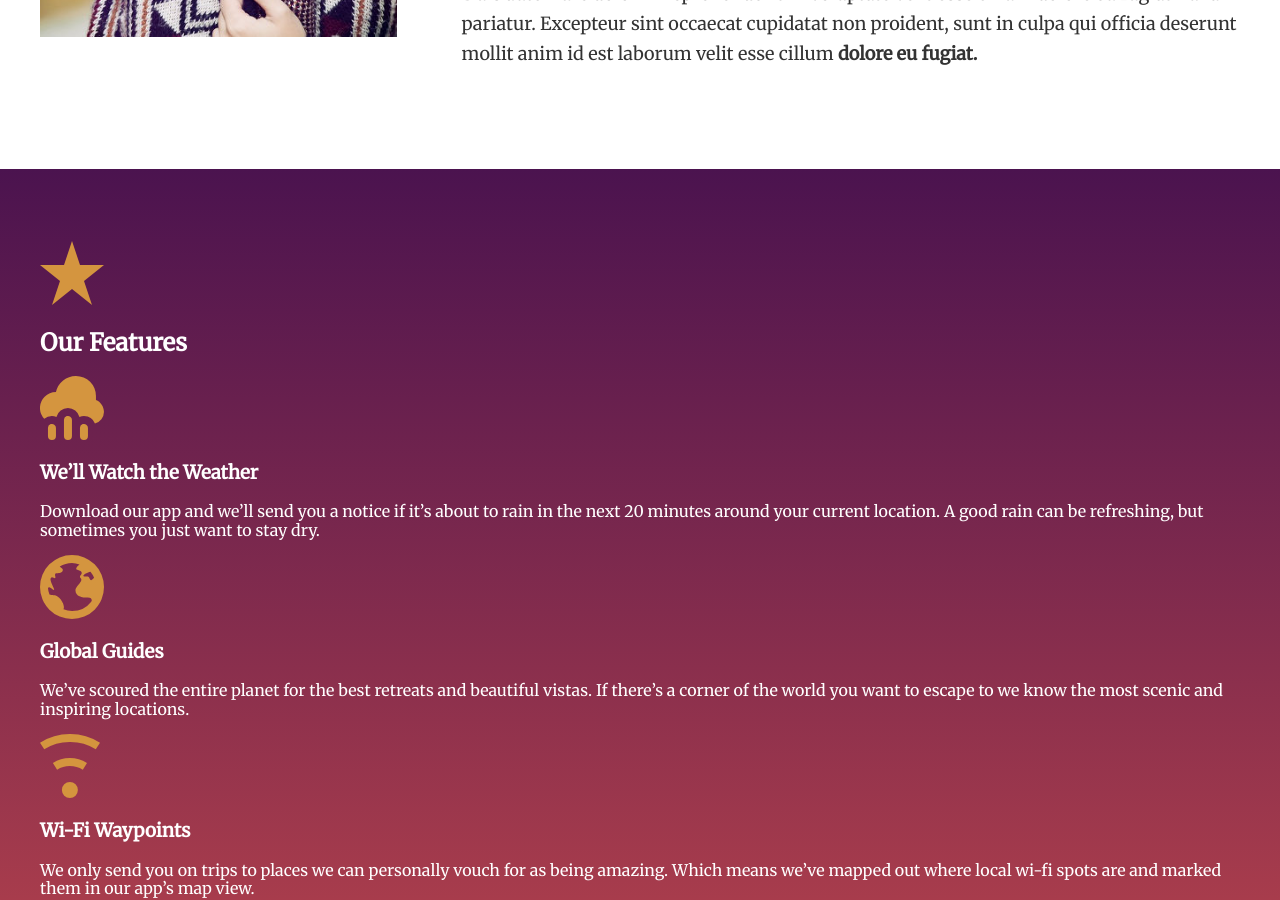
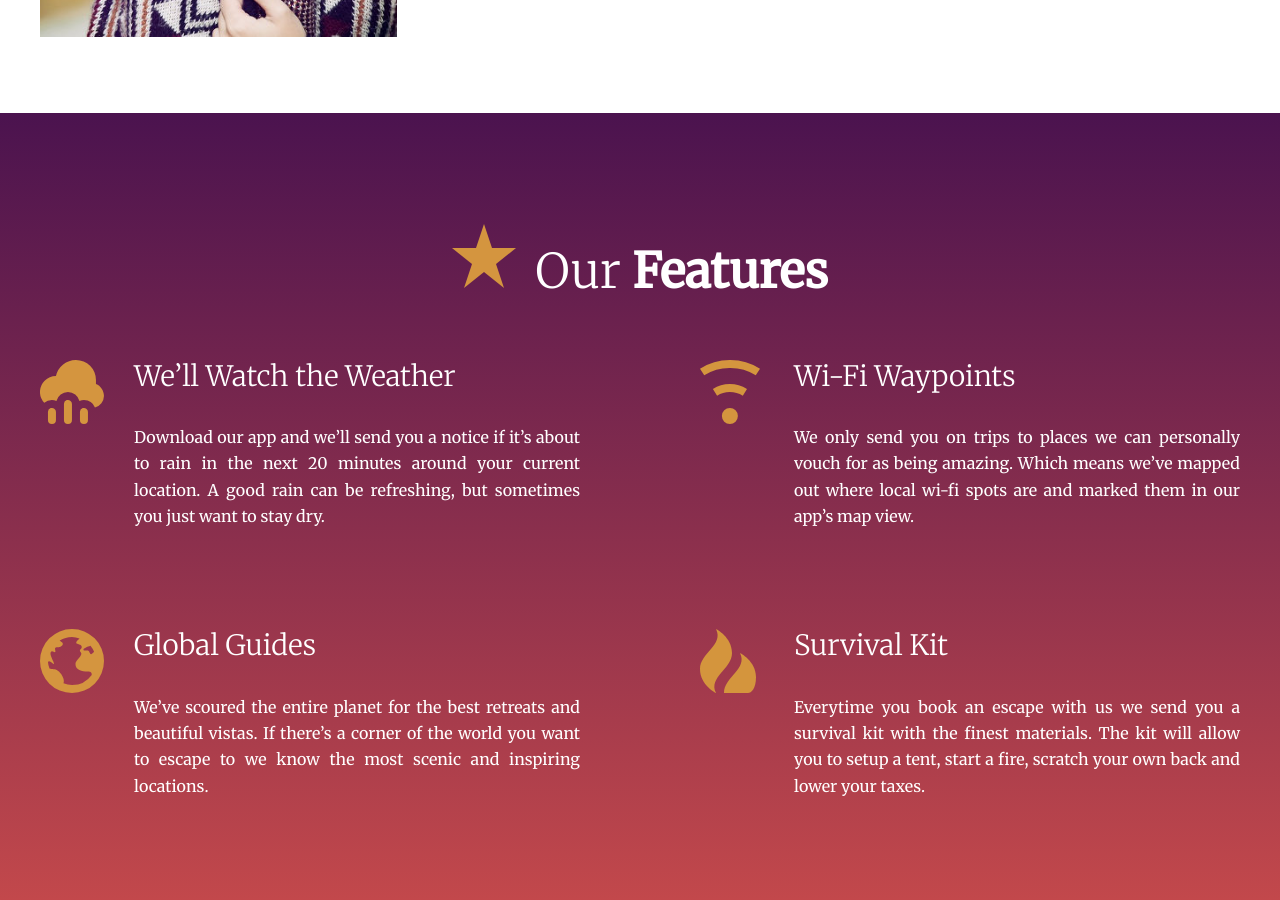
Before and after one commit to radosliwa/First-page, a website: page app/index.html in a window 1280 px wide. Shown: the part 1938-2838 px from the top of the page. Drawn offline with Linux system fonts and the light colour scheme.

Commit message:
features done

```diff
--- /dev/null
+++ b/app/assets/styles/modules/_feature-item.css
@@ -0,0 +1,28 @@
+.feature-item{
+  position: relative;
+  padding-bottom: 2.5rem;
+      @mixin atSmall{
+        padding-left: 94px;
+      }
+    &__icon{
+  display: block;
+  margin: 0 auto;
+      @mixin atSmall{
+        position: absolute;
+        left: 0;
+      }
+    }
+    &__title{
+      font-size: 1.6rem;
+      font-weight: 300;
+      margin-top: .7em;
+      margin-bottom: 2rem;
+      text-align: center;
+      @mixin atSmall{
+        text-align: left;
+        margin-top: 1em;
+        font-size: 1.75rem;
+      }
+    }
+
+}
--- a/app/assets/styles/modules/_generic-content-container.css
+++ b/app/assets/styles/modules/_generic-content-container.css
@@ -1,13 +1,15 @@
 .generic-content-container{
-  p{
+  p {
+    text-align: justify;
     line-height: 1.65;
-    margin: 1.8rem 0;
+    margin: 0 0 2rem 0;
 
     @mixin atSmall{
-      font-size: 1.125rem;
+      font-size: 1rem;
     }
   }
   p a{
     font-weight: bold;
   }
+
 }
--- a/app/assets/styles/modules/_row.css
+++ b/app/assets/styles/modules/_row.css
@@ -4,9 +4,15 @@
   &--gutters{
     margin-right: -65px;
   }
+  &--gutters-large{
+    margin-right: -120px;
+  }
 
   &--gutters > div{
     padding-right: 65px;
+  }
+  &--gutters-large > div{
+    padding-right: 120px;
   }
   &__b-margin-until-medium{
     margin-bottom: 1rem;
@@ -20,8 +26,13 @@
       float:left;
       width: 33.33%;
     }
-    &__row__medium-4-larger{
+    &__medium-4--larger{
       width: 37%;
+    }
+
+    &__medium-6{
+      float:left;
+      width: 50%;
     }
     &__medium-8{
       float:left;
--- /dev/null
+++ b/app/assets/styles/modules/_section-title.css
@@ -0,0 +1,28 @@
+.section-title{
+  font-size: 2rem;
+  font-weight: 300;
+  text-align: center;
+  margin-bottom: 4rem;
+  @mixin atSmall{
+    font-size: 3rem;
+  }
+  @mixin atMedium{
+    margin-bottom: 2rem;
+  }
+  strong{
+    font-weight: bold;
+  }
+  &__icon{
+
+    display:block;
+    margin-left: auto;
+    margin-right: auto;
+    margin-bottom: .6rem;
+    @mixin atSmall{
+      margin-right: .5rem;
+      margin-left: 0;
+      margin-bottom: 0;
+      display: inline-block;
+    }
+  }
+}
--- a/app/assets/styles/modules/_wrapper.css
+++ b/app/assets/styles/modules/_wrapper.css
@@ -1,4 +1,5 @@
 .wrapper{
+
   overflow:hidden;
   padding-left: 18px;
   padding-right:18px;
--- a/app/assets/styles/styles.css
+++ b/app/assets/styles/styles.css
@@ -10,3 +10,5 @@ node_modules dzieki postcss-import*/
 @import "modules/_headline";
 @import "modules/_row";
 @import "modules/_generic-content-container";
+@import "modules/_section-title";
+@import "modules/_feature-item";
--- a/app/index.html
+++ b/app/index.html
@@ -75,24 +75,39 @@
             <div id="features" class ="section section--purple">
               <div class="wrapper">
 
-                <img src="assets/images/icons/star.svg">
-                <h2>Our Features</h2>
 
-                <img src="assets/images/icons/rain.svg">
-                <h3>We&rsquo;ll Watch the Weather</h3>
+                <h2 class="section-title">
+                  <img src="assets/images/icons/star.svg" class ="section-title__icon">
+                  Our <strong>Features</strong></h2>
+
+                  <div class="row row--gutters-large generic-content-container">
+                    <div class="row__medium-6">
+
+                      <div class ="feature-item">
+                        <img class ="feature-item__icon" src="assets/images/icons/rain.svg">
+                        <h3 class ="feature-item__title">We&rsquo;ll Watch the Weather</h3>
                         <p>Download our app and we&rsquo;ll send you a notice if it&rsquo;s about to rain in the next 20 minutes around your current location. A good rain can be refreshing, but sometimes you just want to stay dry.</p>
+                      </div>
+                      <div class="feature-item">
+                        <img class ="feature-item__icon" src="assets/images/icons/globe.svg">
+                        <h3 class ="feature-item__title">Global Guides</h3>
+                        <p>We&rsquo;ve scoured the entire planet for the best retreats and beautiful vistas. If there&rsquo;s a corner of the world you want to escape to we know the most scenic and inspiring locations.</p>
+                      </div>
+                    </div>
 
-                <img src="assets/images/icons/globe.svg">
-                <h3>Global Guides</h3>
-                <p>We&rsquo;ve scoured the entire planet for the best retreats and beautiful vistas. If there&rsquo;s a corner of the world you want to escape to we know the most scenic and inspiring locations.</p>
-
-                <img src="assets/images/icons/wifi.svg">
-                <h3>Wi-Fi Waypoints</h3>
+                    <div class="row__medium-6">
+                      <div class="feature-item">
+                        <img class ="feature-item__icon" src="assets/images/icons/wifi.svg">
+                        <h3 class ="feature-item__title">Wi-Fi Waypoints</h3>
                         <p>We only send you on trips to places we can personally vouch for as being amazing. Which means we&rsquo;ve mapped out where local wi-fi spots are and marked them in our app&rsquo;s map view.</p>
-
-                <img src="assets/images/icons/fire.svg">
-                <h3>Survival Kit</h3>
+                      </div>
+                      <div class="feature-item">
+                        <img class ="feature-item__icon" src="assets/images/icons/fire.svg">
+                        <h3 class ="feature-item__title">Survival Kit</h3>
                         <p>Everytime you book an escape with us we send you a survival kit with the finest materials. The kit will allow you to setup a tent, start a fire, scratch your own back and lower your taxes.</p>
+                      </div>
+                    </div>
+                  </div>
                 </div>
               </div>
 
--- a/app/temp/styles/styles.css
+++ b/app/temp/styles/styles.css
@@ -644,6 +644,7 @@ a{
   }
 
 .wrapper{
+
   overflow:hidden;
   padding-left: 18px;
   padding-right:18px;
@@ -756,8 +757,16 @@ a{
     margin-right: -65px;
   }
 
+.row--gutters-large{
+    margin-right: -120px;
+  }
+
 .row--gutters > div{
     padding-right: 65px;
+  }
+
+.row--gutters-large > div{
+    padding-right: 120px;
   }
 
 .row__b-margin-until-medium{
@@ -772,8 +781,13 @@ a{
       float:left;
       width: 33.33%;
     }
-    .row__row__medium-4-larger{
+    .row__medium-4--larger{
       width: 37%;
+    }
+
+    .row__medium-6{
+      float:left;
+      width: 50%;
     }
     .row__medium-8{
       float:left;
@@ -784,18 +798,106 @@ a{
     }
   }
 
-.generic-content-container p{
+.generic-content-container p {
+    text-align: justify;
     line-height: 1.65;
-    margin: 1.8rem 0;
+    margin: 0 0 2rem 0;
   }
 
 @media(min-width: 530px){
 
-.generic-content-container p{
-      font-size: 1.125rem
+.generic-content-container p {
+      font-size: 1rem
   }
   }
 
 .generic-content-container p a{
     font-weight: bold;
   }
+
+.section-title{
+  font-size: 2rem;
+  font-weight: 300;
+  text-align: center;
+  margin-bottom: 4rem;
+}
+
+@media(min-width: 530px){
+
+.section-title{
+    font-size: 3rem
+}
+  }
+
+@media(min-width: 800px){
+
+.section-title{
+    margin-bottom: 2rem
+}
+  }
+
+.section-title strong{
+    font-weight: bold;
+  }
+
+.section-title__icon{
+
+    display:block;
+    margin-left: auto;
+    margin-right: auto;
+    margin-bottom: .6rem;
+  }
+
+@media(min-width: 530px){
+
+.section-title__icon{
+      margin-right: .5rem;
+      margin-left: 0;
+      margin-bottom: 0;
+      display: inline-block
+  }
+  }
+
+.feature-item{
+  position: relative;
+  padding-bottom: 2.5rem;
+
+}
+
+@media(min-width: 530px){
+
+.feature-item{
+        padding-left: 94px
+
+}
+  }
+
+.feature-item__icon{
+  display: block;
+  margin: 0 auto;
+    }
+
+@media(min-width: 530px){
+
+.feature-item__icon{
+        position: absolute;
+        left: 0
+    }
+  }
+
+.feature-item__title{
+      font-size: 1.6rem;
+      font-weight: 300;
+      margin-top: .7em;
+      margin-bottom: 2rem;
+      text-align: center;
+    }
+
+@media(min-width: 530px){
+
+.feature-item__title{
+        text-align: left;
+        margin-top: 1em;
+        font-size: 1.75rem
+    }
+  }
```
Lines whose indentation alone changed are shown as unchanged.
